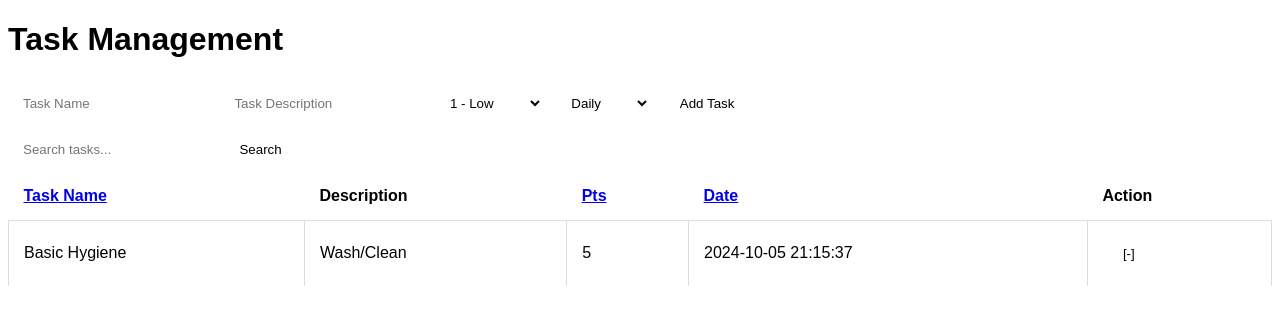
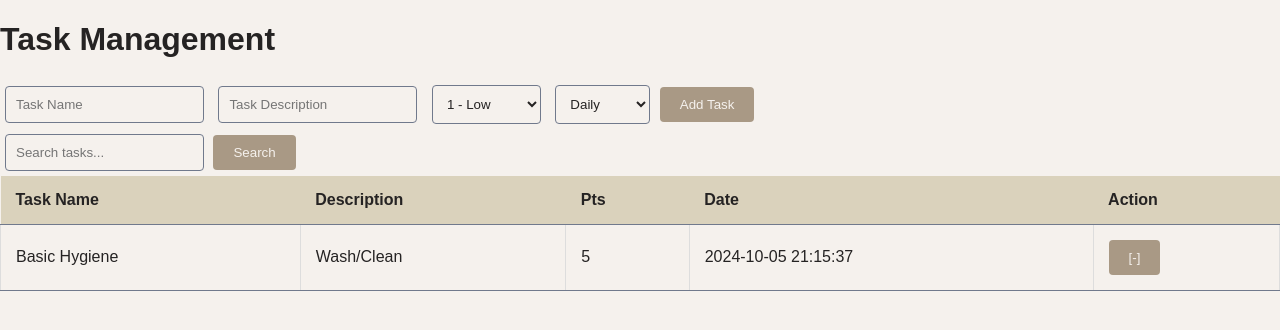
Before and after one commit to catenjoyer1337/php-task-system, a PHP site: page /task-managment.php in a window 1280 px wide. Shown: the top 330 px of the page. Run offline with PHP 8.4, Linux system fonts and the light colour scheme; data comes from the database, SQL or seed files in the repository.

Commit message:
Add files via upload

```diff
--- a/css/style.css
+++ b/css/style.css
@@ -1,5 +1,23 @@
+:root{
+            --text-primary: #252323;
+            --accent: #70798C;
+            --primary: #F5F1ED;
+            --secondary: #DAD2BC;
+            --terciary: #A99985;
+}
+
+
 body {
     font-family: Arial, sans-serif;
+    background-color: var(--primary);
+    color: var(--text-primary);
+    margin: 0;
+    padding 0;
+  }
+
+a{
+  text-decoration: none;
+  color: var(--text-primary);
 }
 
 .calendar {
```
